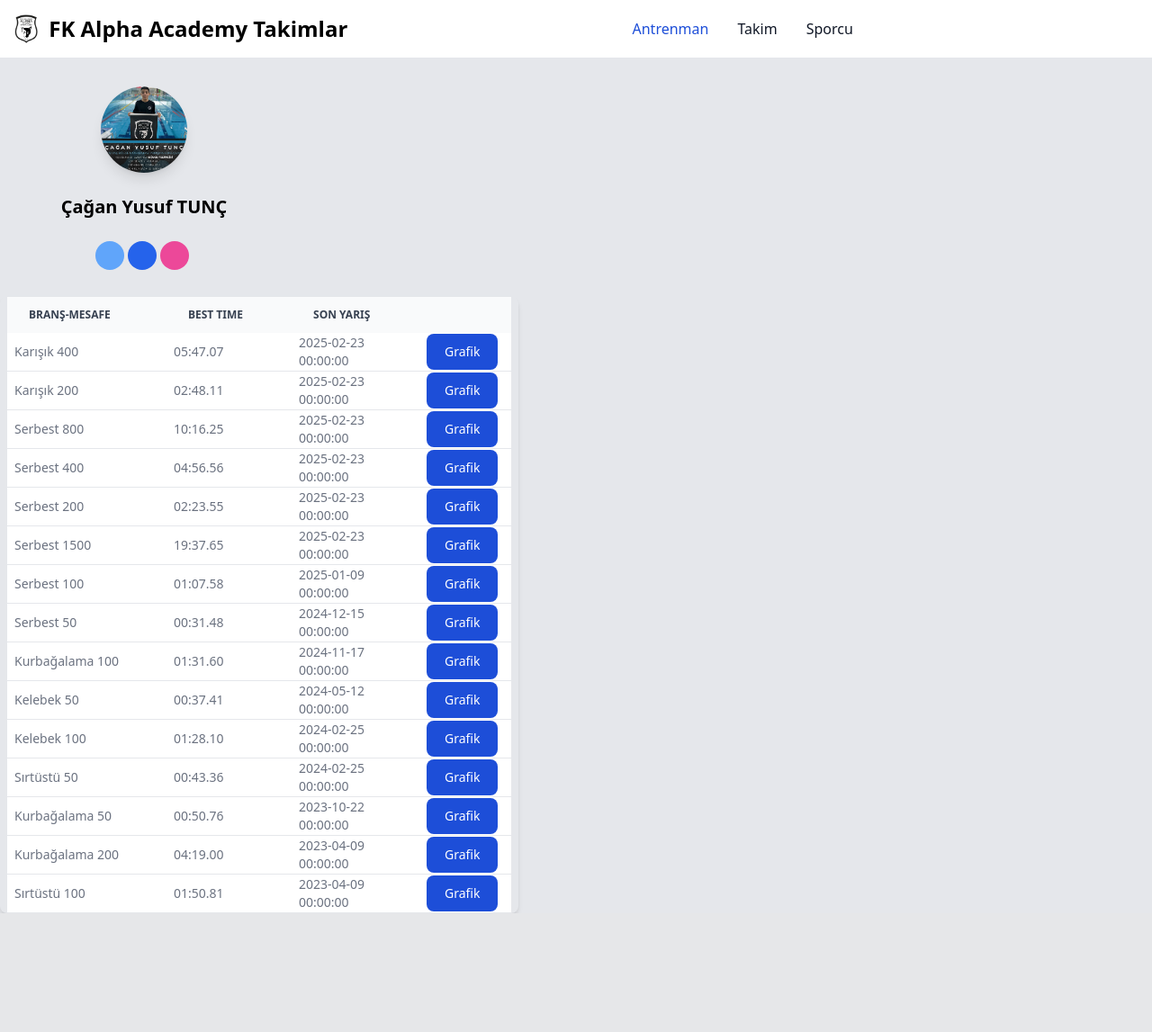
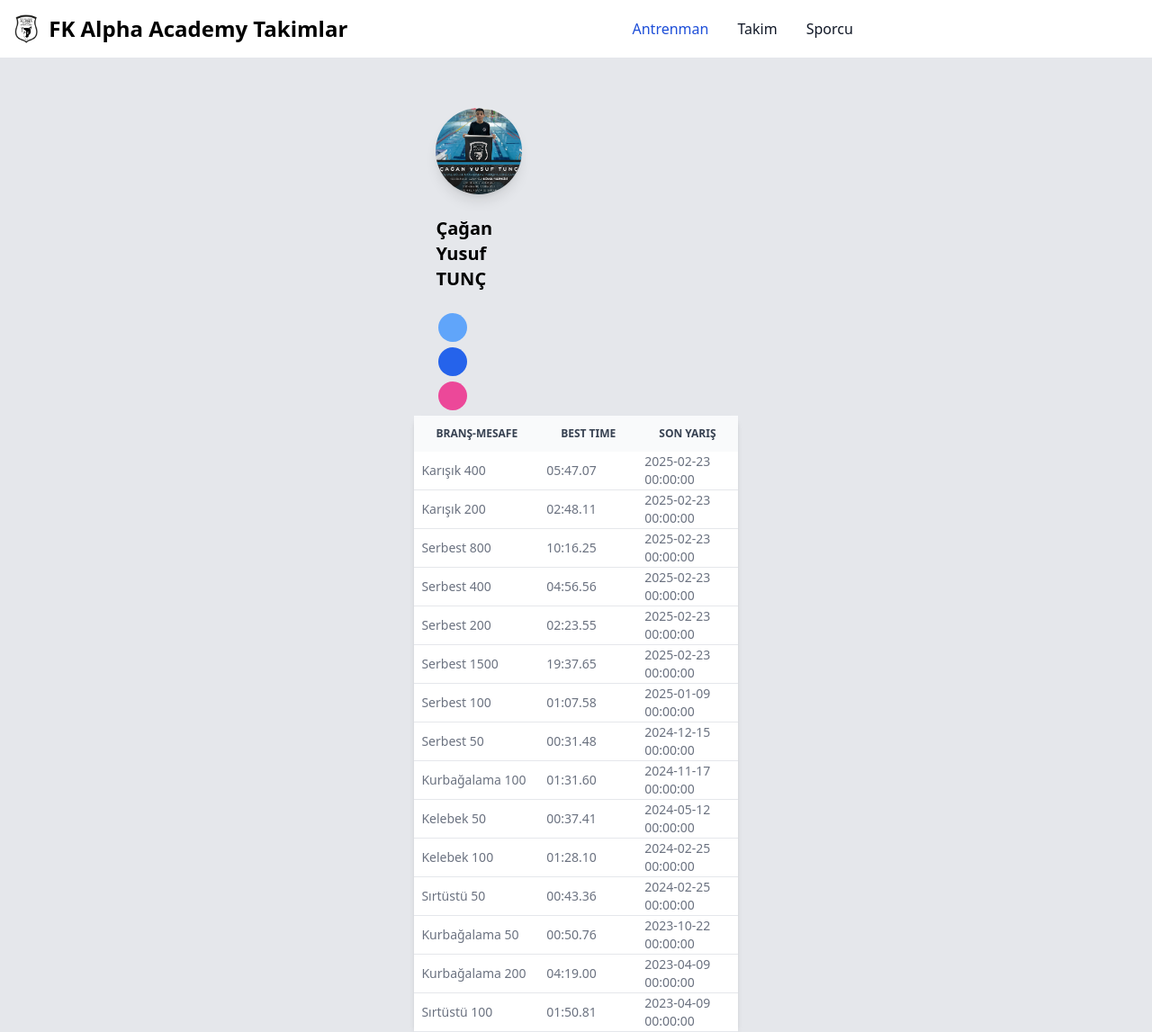
Before and after one commit to ozztozz/alpha_django, a Django app: page /takim/sporcu_detail/1 in a window 1280 px wide. Shown: the whole page at 90% size. Before the commit the page ends 1015 px from the top, so only its background shows below. Run offline with Django 5.2, Linux system fonts and the light colour scheme; data comes from the database, SQL or seed files in the repository; both versions use the stored data as it was after the commit; some libraries are stand-ins or nearby versions.

Commit message:
veri güncelleme

```diff
--- a/alpha/static/src/output.css
+++ b/alpha/static/src/output.css
@@ -936,6 +936,10 @@ video {
   display: grid;
 }
 
+.inline-grid {
+  display: inline-grid;
+}
+
 .hidden {
   display: none;
 }
--- a/alpha/takim/templates/sporcu_detail.html
+++ b/alpha/takim/templates/sporcu_detail.html
@@ -8,7 +8,12 @@
 
 <script src="https://cdnjs.cloudflare.com/ajax/libs/Chart.js/2.9.4/Chart.js"></script>
 
-<div class="w-full md:w-6/12 lg:w-3/12 lg:mb-0 mb-12 px-4 pt-24">
+
+
+
+<div class="pt-6 flex w-full justify-center items-center">
+    <div class="inline-grid">
+        <div class="w-full md:w-6/12 lg:w-3/12 lg:mb-0 mb-12  pt-24">
             <div class="px-6">
             <img src="{{sporcu.resim.url}}" alt="{{antrenor}}" class="shadow-lg rounded-full w-24 h-24 mx-auto"
                 style="max-width: 120px;" />
@@ -30,11 +35,8 @@
             </div>
             </div>
         </div>
-
-
-<div class="pt-6 ">
-    <div class="flex md:max-w-xl overflow-x-auto shadow-md sm:rounded-lg">
-        <table class="w-full mx-2 text-sm text-left rtl:text-right text-gray-500 dark:text-gray-400">
+        <div class="flex w-full shadow-md sm:rounded-lg justify-center">
+            <table class=" w-full text-sm text-left rtl:text-right text-gray-500 dark:text-gray-400">
                 <thead class="text-xs text-gray-700 uppercase bg-gray-50 dark:bg-gray-700 dark:text-gray-400">
                     <tr>
                         <th scope="col" class="px-6 py-3">
@@ -46,10 +48,6 @@
                         <th scope="col" class="px-6 py-3">
                             Son Yarış
                         </th>
-
-                    <th scope="col" class="px-6 py-3">
-                        <span class="sr-only">Guncelle</span>
-                    </th>
                     </tr>
                 </thead>
 
@@ -60,25 +58,16 @@
                     {% for yaris in yaris_list %}
 
                     <tr
-                    class="relative max-h-20 bg-white border-b focus:bg-gray-500 dark:bg-gray-800 dark:border-gray-700 hover:bg-gray-50 dark:hover:bg-gray-600">
+                    onclick="loadChart({{yaris.xValues}},{{yaris.yValues}},'{{yaris.brans}} - {{yaris.mesafe}}')"
+                    data-modal-target="popup-modal" data-modal-toggle="popup-modal"
+                    class="w-full max-h-20 bg-white border-b focus:bg-gray-500 dark:bg-gray-800 dark:border-gray-700 hover:bg-gray-50 dark:hover:bg-gray-600">
 
 
-                    <td class="px-2  max-w-20 flex-wrap">{{yaris.brans}} {{yaris.mesafe}}</td>
+                        <td class="px-2 max-w-20 flex-wrap">{{yaris.brans}} {{yaris.mesafe}}</td>
                         <td class="px-2 max-w-20 flex-wrap">{{yaris.total|slice:"3:11"}}</td>
                         <td class="px-2 max-w-20 flex-wrap">{{yaris.best_tarih}}</td>
-                    <td class="px-2  max-w-20 flex-wrap">
 
 
-                        <button
-                            onclick="loadChart({{yaris.xValues}},{{yaris.yValues}},'{{yaris.brans}} - {{yaris.mesafe}}')"
-                            data-modal-target="popup-modal" data-modal-toggle="popup-modal"
-                            class="block text-white bg-blue-700 hover:bg-blue-800 focus:ring-4 focus:outline-none focus:ring-blue-300 font-normal rounded-lg text-sm px-5 py-2.5 text-center dark:bg-blue-600 dark:hover:bg-blue-700 dark:focus:ring-blue-800"
-                            type="button">
-                            Grafik
-                        </button>
-
-
-                    </td>
 
                     </tr>
 
@@ -145,6 +134,7 @@
                 </div>
             </div>
         </div>
+    </div>
 
 
 
```
Also changed, not shown: other parts of alpha/static/src/output.css (+36 -100 lines), alpha/db.sqlite3. Lines whose indentation alone changed are shown as unchanged.
